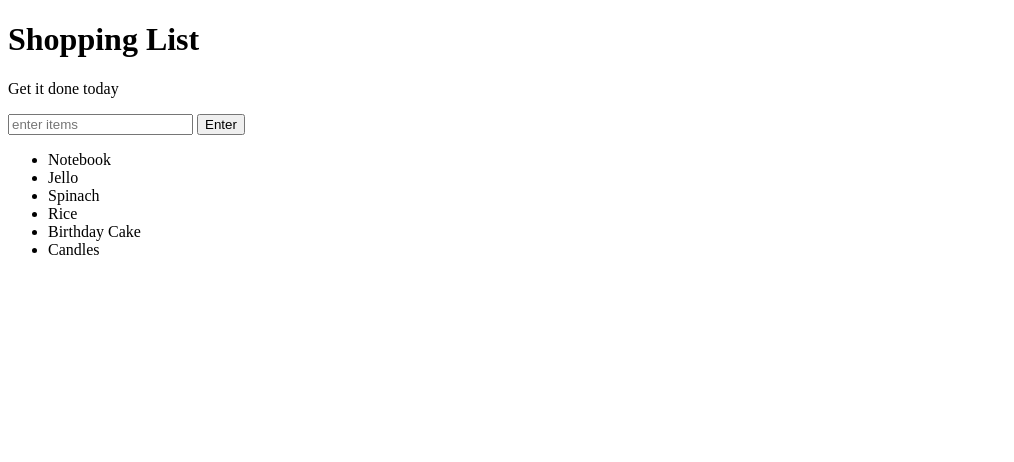
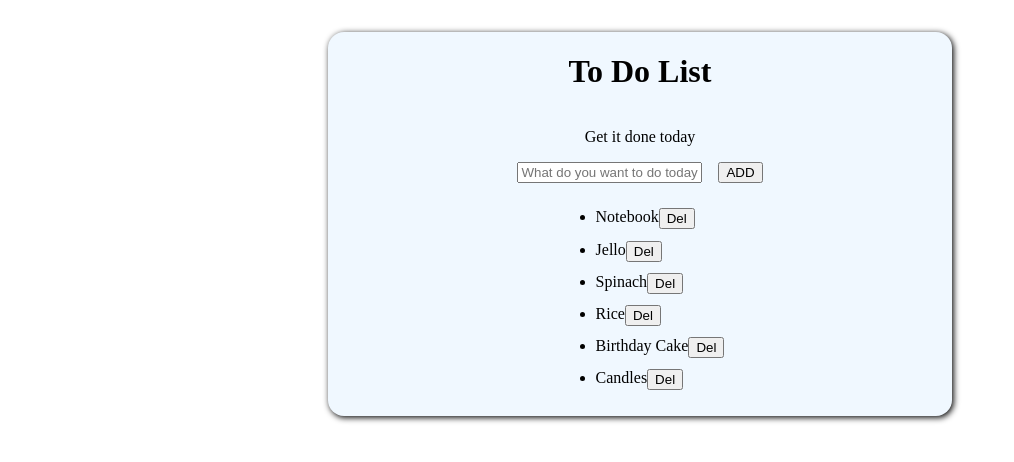
Before and after one commit to elidvenega/zero-to-mastery-academy, a plain HTML site: page section-12/exercise-shopping-list/index.html in a window 1280 px wide. Shown: the whole page, without its empty margins (0-1014 px from the left). Drawn offline with Linux system fonts and the light colour scheme.

Commit message:
Did some of my changes in the DOM practice exercise

```diff
--- a/section-12/exercise-shopping-list/index.html
+++ b/section-12/exercise-shopping-list/index.html
@@ -5,17 +5,39 @@
 	<link rel="stylesheet" type="text/css" href="style.css">
 </head>
 <body>
-	<h1>Shopping List</h1>
-	<p id="first">Get it done today</p>
-	<input id="userinput" type="text" placeholder="enter items">
-	<button id="enter">Enter</button>
-	<ul>
-		<li class="bold red" random="23">Notebook</li>
-		<li>Jello</li>
-		<li>Spinach</li>
-		<li>Rice</li>
-		<li>Birthday Cake</li>
-		<li>Candles</li>
+	<div class="container">
+		<h1>To Do List</h1>
+		<p id="first">Get it done today</p>
+			<div class="userInput">
+				<input id="userinput" type="text" placeholder="What do you want to do today?">
+				<button id="enter">ADD</button>
+			</div>
+		<ul id=list>
+			<div class="wrapper">
+				<li class="taskClass">Notebook</li>
+				<button class="delClass">Del</button>
+			</div>
+			<div class="wrapper">
+				<li class="taskClass">Jello</li>
+				<button class="delClass">Del</button>
+			</div>
+			<div class="wrapper">
+				<li class="taskClass">Spinach</li>
+				<button class="delClass">Del</button>
+			</div>
+			<div class="wrapper">
+				<li class="taskClass">Rice</li>
+				<button class="delClass">Del</button>
+			</div>
+			<div class="wrapper">
+				<li class="taskClass">Birthday Cake</li>
+				<button class="delClass">Del</button>
+			</div>
+			<div class="wrapper">
+				<li class="taskClass">Candles</li>
+				<button class="delClass">Del</button>
+			</div>
+	</div>
 	</ul>
 	<script type="text/javascript" src="script.js"></script>
 </body>
--- a/section-12/exercise-shopping-list/script.js
+++ b/section-12/exercise-shopping-list/script.js
@@ -1,55 +1,58 @@
-var button = document.getElementById("enter");
-var input = document.getElementById("userInput");
-var ul = document.querySelector("ul");
-var deleteBtns = document.getElementsByClassName("delete");
-var items = ul.getElementsByTagName("li");
-//add event listener to first 6 btns in HTML file
-for (var i = 0; i < deleteBtns.length; i++) {
-  deleteBtns[i].addEventListener("click", removeParent, false);
+// selectors
+const button = document.getElementById("enter");
+const input = document.getElementById("userinput");
+const ul = document.querySelector("ul");
+
+// function that creates elements
+function createListElement() {
+  // creating elements
+  const div = document.createElement("div");
+  const li = document.createElement("li");
+  const delButton = document.createElement("button");
+  div.classList.add("wrapper");
+  ul.appendChild(div);
+  div.append(li, delButton);
+  li.classList.add("taskClass");
+  li.appendChild(document.createTextNode(input.value));
+  input.value = "";
+  delButton.classList.add("delClass");
+  delButton.innerHTML = "Del";
 }
-//from StackOverflow:
-function removeParent(evt) {
-  evt.target.removeEventListener("click", removeParent, false);
-  evt.target.parentNode.remove();
-}
-//click on a list item and it strikethroughs the text
-function lineThrough(event) {
-  var a = event.target;
-  if (count == 0) {
-    a.classList.add("done");
-  } else {
-    a.classList.toggle("done");
-  }
-  count++;
-}
-ul.onclick = function (event) {
-  var target = getEventTarget(event);
-  target.classList.toggle("done");
-};
-//adding new items:
+
 function inputLength() {
   return input.value.length;
 }
-function createListElement() {
-  var btn = document.createElement("button");
-  btn.innerHTML = "Delete";
-  btn.onclick = removeParent;
-  var li = document.createElement("li");
-  li.appendChild(document.createTextNode(input.value));
-  li.innerHTML = li.innerHTML + " ";
-  li.appendChild(btn);
-  ul.appendChild(li);
-  input.value = "";
-}
-function addToListAfterClick() {
+
+function addListAfterClick() {
   if (inputLength() > 0) {
     createListElement();
   }
 }
-function addToListAfterKeypress(event) {
+
+function addListAfterKeypress(event) {
   if (inputLength() > 0 && event.keyCode === 13) {
     createListElement();
   }
 }
-button.addEventListener("click", addToListAfterClick);
-input.addEventListener("keypress", addToListAfterKeypress);
+// functions that were created to delete button and things on list
+function doneTask(task) {
+  if (task.target.tagName === "LI") {
+    task.target.classList.toggle("done");
+  }
+}
+
+function deleteListElement(element) {
+  if (element.target.className === "delClass") {
+    element.target.parentElement.remove();
+  }
+}
+
+function handleUlClick(element) {
+  doneTask(element);
+  deleteListElement(element);
+}
+
+// Event handlers
+ul.addEventListener("click", handleUlClick);
+button.addEventListener("click", addListAfterClick);
+input.addEventListener("keypress", addListAfterKeypress);
--- a/section-12/exercise-shopping-list/style.css
+++ b/section-12/exercise-shopping-list/style.css
@@ -1,17 +1,44 @@
-.coolTitle {
-  text-align: center;
-  font-family: "Oswald", Helvetica, sans-serif;
-  font-size: 40px;
-  transform: skewY(-10deg);
-  letter-spacing: 4px;
-  word-spacing: -8px;
-  color: tomato;
-  text-shadow: -1px -1px 0 firebrick, -2px -2px 0 firebrick,
-    -3px -3px 0 firebrick, -4px -4px 0 firebrick, -5px -5px 0 firebrick,
-    -6px -6px 0 firebrick, -7px -7px 0 firebrick, -8px -8px 0 firebrick,
-    -30px 20px 40px dimgrey;
+.container {
+  display: flex;
+  align-items: center;
+  justify-content: center;
+  flex-direction: column;
+  margin: 0rem 20rem 0rem 20rem;
+  margin-top: 2em;
+  background-color: aliceblue;
+  border-radius: 1rem;
+  box-sizing: border-box;
+  box-shadow: 0.1rem 0.1rem 0.4rem black;
+  position: relative;
+  /* width: 100vh;
+  height: 60vh; */
+}
+
+.userInput {
+  display: flex;
+  flex-wrap: wrap;
+}
+
+input {
+  margin-right: 1rem;
+}
+
+.wrapper {
+  display: flex;
+  flex-wrap: wrap;
+  margin: 0.5em;
+  padding: 0.1em;
 }
 
 .done {
   text-decoration: line-through;
 }
+
+ul {
+  display: block;
+}
+
+.delClass {
+  display: flex;
+  /* color: green; */
+}
```
